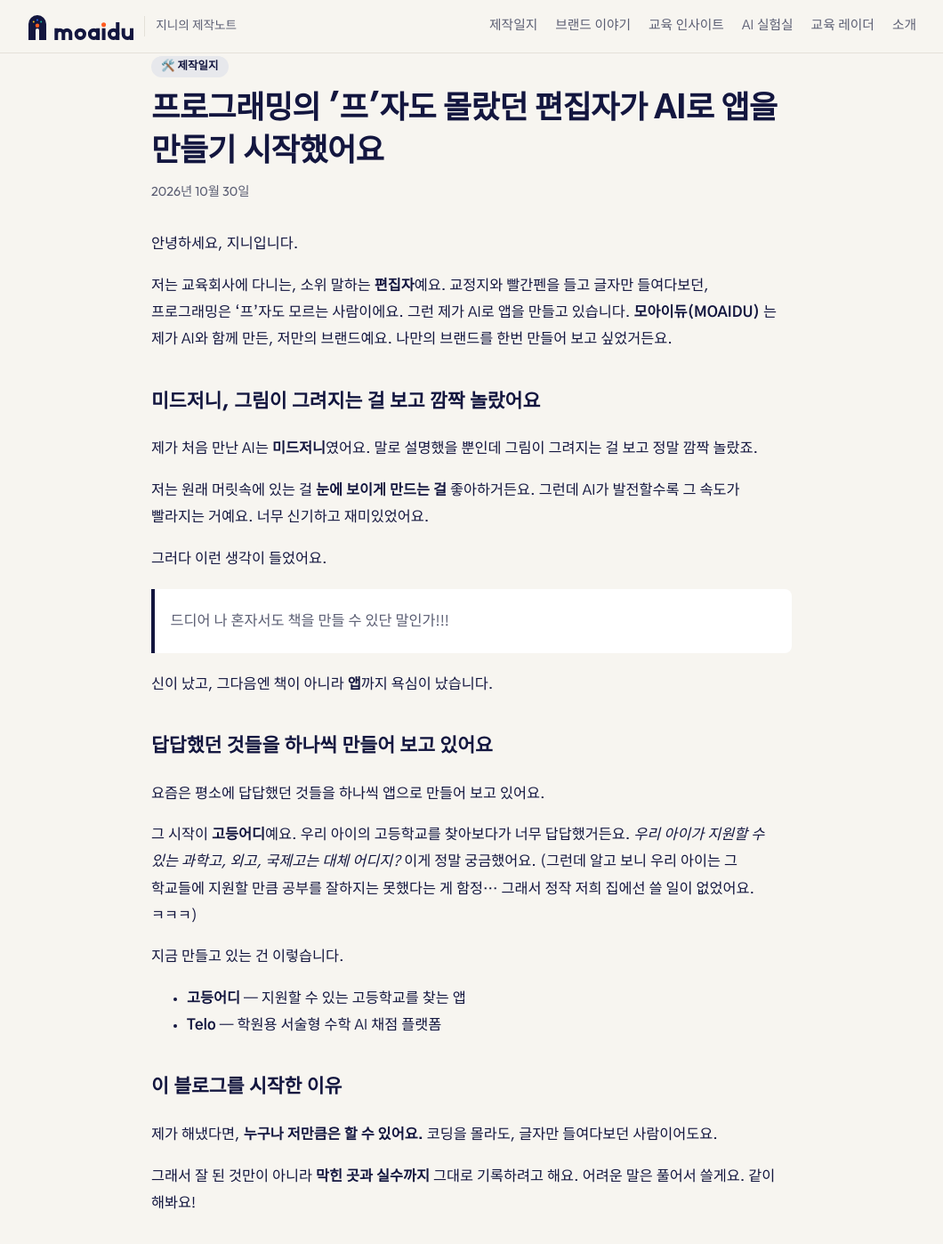
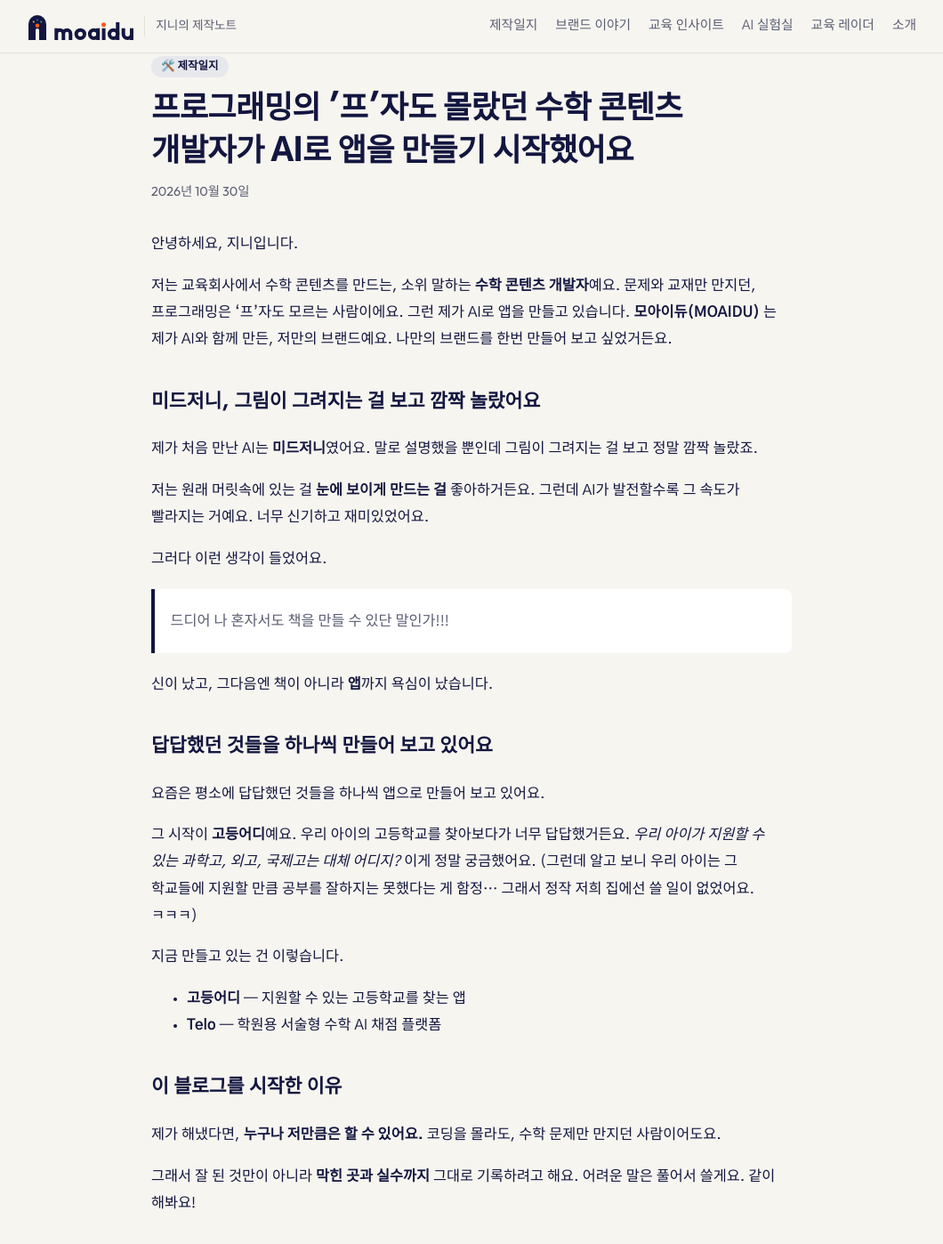
Before and after one commit to moaidu/moaidu.github.io, a Jekyll site: the page built from _posts/2026-10-30-why-i-started.md, in a window 1280 px wide and 1400 px high. Shown: the whole window at 89% size, without its empty margins (110-1170 px from the left). Built offline with Jekyll 4.4.1, drawn with Linux system fonts in a browser that asks for light colours.

Commit message:
편집자 표현을 수학 콘텐츠 개발자로 수정 (첫 글·소개글)
Co-Authored-By: Claude Sonnet 5.5 <noreply@anthropic.com>

```diff
--- a/_posts/2026-10-30-why-i-started.md
+++ b/_posts/2026-10-30-why-i-started.md
@@ -1,13 +1,13 @@
 ---
 layout: post
-title: "프로그래밍의 '프'자도 몰랐던 편집자가 AI로 앱을 만들기 시작했어요"
+title: "프로그래밍의 '프'자도 몰랐던 수학 콘텐츠 개발자가 AI로 앱을 만들기 시작했어요"
 categories: [제작일지]
 published: true
 ---
 안녕하세요, 지니입니다.
 
-저는 교육회사에 다니는, 소위 말하는 **편집자**예요.
-교정지와 빨간펜을 들고 글자만 들여다보던, 프로그래밍은 '프'자도 모르는 사람이에요.
+저는 교육회사에서 수학 콘텐츠를 만드는, 소위 말하는 **수학 콘텐츠 개발자**예요.
+문제와 교재만 만지던, 프로그래밍은 '프'자도 모르는 사람이에요.
 그런 제가 AI로 앱을 만들고 있습니다.
 **모아이듀(MOAIDU)** 는 제가 AI와 함께 만든, 저만의 브랜드예요. 나만의 브랜드를 한번 만들어 보고 싶었거든요.
 
@@ -42,7 +42,7 @@ published: true
 ## 이 블로그를 시작한 이유
 
 제가 해냈다면, **누구나 저만큼은 할 수 있어요.**
-코딩을 몰라도, 글자만 들여다보던 사람이어도요.
+코딩을 몰라도, 수학 문제만 만지던 사람이어도요.
 
 그래서 잘 된 것만이 아니라 **막힌 곳과 실수까지** 그대로 기록하려고 해요.
 어려운 말은 풀어서 쓸게요. 같이 해봐요!
```
Also changed, not shown: about.md (+1 -1 lines).
